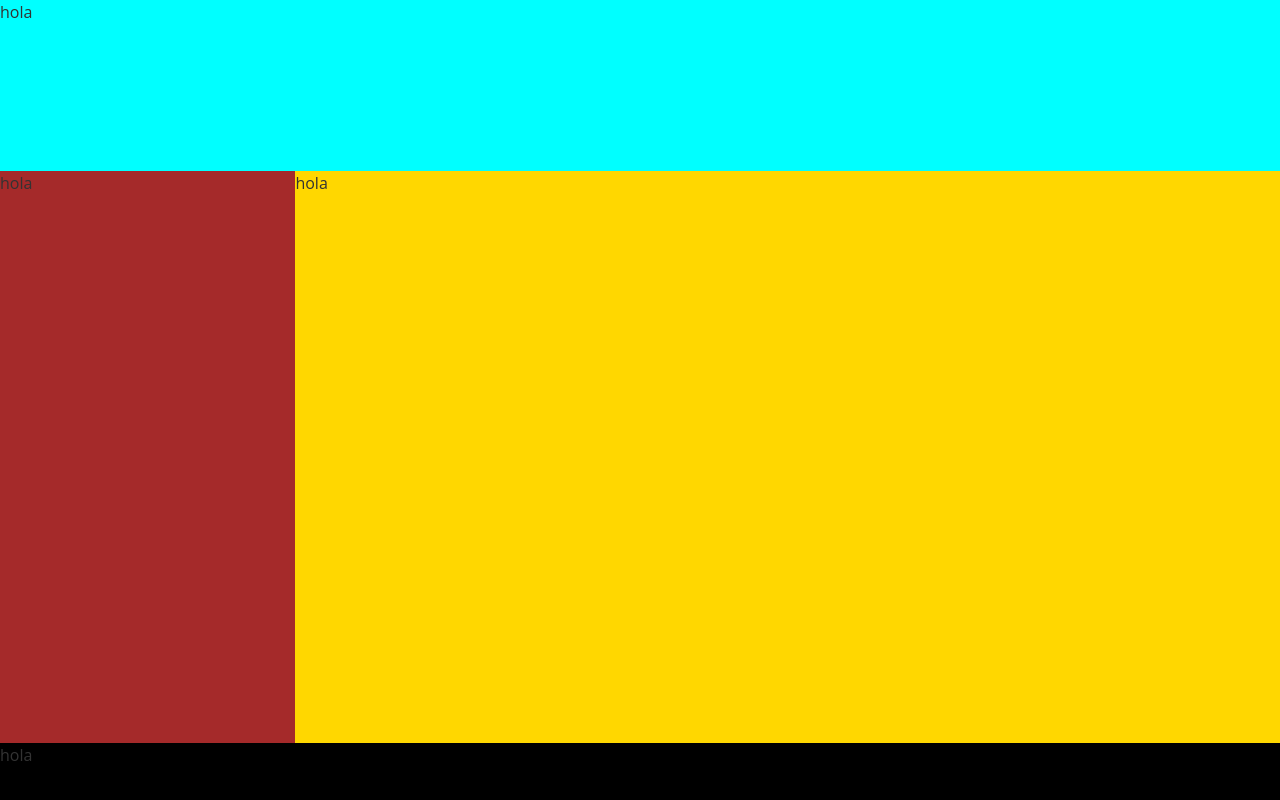
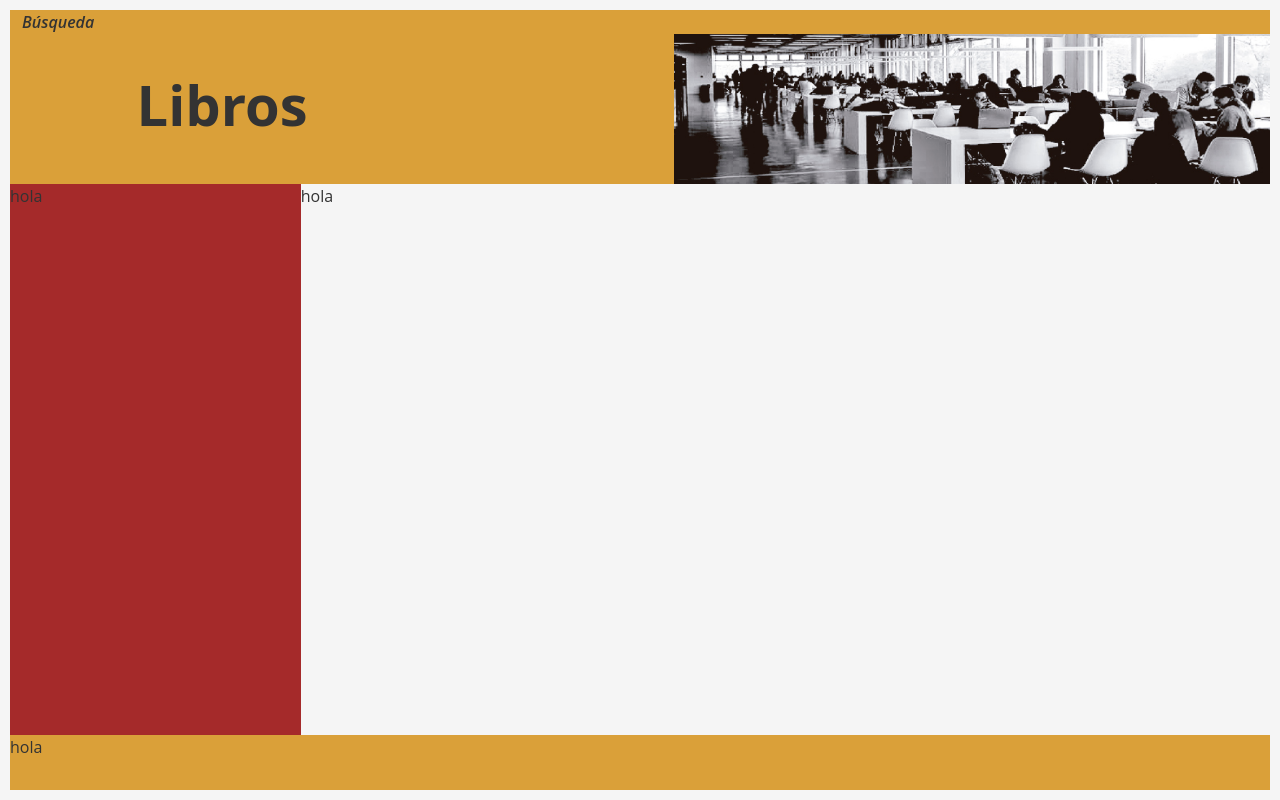
Before and after one commit to LopezAlejandro/busqueda-isis, a plain HTML site: page index.html in a window 1280 px wide. Drawn offline with nearby package versions, Linux system fonts and the light colour scheme.

Commit message:
segundo dia

```diff
--- a/css/estilo.css
+++ b/css/estilo.css
@@ -1,3 +1,12 @@
+:root{
+--color-libros: #DAA039;
+--color-revistas: #23E1A5;
+--color-diapoteca: #96A5D1;
+--color-tesis: #A7D0F2;
+--color-fondo: #f5f5f5;
+}
+
+
 * {
     font-family: "Open Sans", sans-serif;
     box-sizing: border-box;
@@ -14,38 +23,56 @@ body {
     font-size: 1em;
     line-height: 1.5;
     color: #333;
-    background-color: hsl(62, 42%, 86%);
+    background-color: var(--color-fondo);
     /* max-width: 1200px; */
     /* margin: 0 auto; */
     /* padding: 0 3em 1.5em; */
-
-}
-
-.parent {
     height: 100vh;
     display: grid;
     grid-template-columns: .3fr 1fr;
     grid-template-rows: .3fr 1fr .1fr;
     grid-column-gap: 0px;
     grid-row-gap: 0px;
+    padding:10px;
+    overflow: hidden;
+
 }
 
-.header {
+/* .parent {
+    height: 100vh;
+    display: grid;
+    grid-template-columns: .3fr 1fr;
+    grid-template-rows: .3fr 1fr .1fr;
+    grid-column-gap: 0px;
+    grid-row-gap: 0px;
+} */
+
+header {
     grid-area: 1 / 1 / 2 / 3;
-    background-color: aqua;
+    background-color: var(--color-libros)
 }
 
-.footer {
-    grid-area: 3 / 1 / 4 / 3;
-    background-color: black;
+.container-h{
+    display: flex;
+    flex-direction: column;
+    justify-content: space-between;
+    height: 100%;
+    padding-right: 0px;
+
 }
 
-.aside {
+
+footer {
+    grid-area: 3 / 1 / 4 / 3;
+    background-color: var(--color-libros)
+}
+
+aside {
     grid-area: 2 / 1 / 3 / 2;
     background-color: brown;
 }
 
-.main {
+main {
     grid-area: 2 / 2 / 3 / 3;
-    background-color: gold;
+    background-color: var(--color-fondo);
 }
--- a/index.html
+++ b/index.html
@@ -3,15 +3,53 @@
   <head>
     <meta charset="UTF-8" />
     <meta name="viewport" content="width=device-width, initial-scale=1.0" />
-    <title>Document</title>
-    <link rel="stylesheet" href="./css/estilo.css">
+    <title>Libros - B&uacute;squeda</title>
+    <link
+      href="https://cdn.jsdelivr.net/npm/bootstrap@5.3.2/dist/css/bootstrap.min.css"
+      rel="stylesheet"
+      integrity="sha384-T3c6CoIi6uLrA9TneNEoa7RxnatzjcDSCmG1MXxSR1GAsXEV/Dwwykc2MPK8M2HN"
+      crossorigin="anonymous"
+    />
+    <link rel="stylesheet" href="./css/estilo.css" />
   </head>
+
   <body>
-    <div class="parent">
-      <div class="header">hola</div>
-      <div class="footer">hola</div>
-      <div class="aside">hola</div>
-      <div class="main">hola</div>
-    </div>
+    <!-- <div class="parent"> -->
+    <header>
+      <div class="container-fluid container-h">
+        <div class="row">
+          <div class="col-6">
+            <div class="fw-semibold"><em>B&uacute;squeda</em></div>
+          </div>
+        </div>
+        <div class="row text-center">
+          <div class="col-4 align-self-center">
+            <div><h1 class="display-4 fw-bolder">Libros</h1></div>
+          </div>
+          <div class="col-8">
+            <img
+              src="./img/libros.png"
+              height="150px"
+              class="float-end"
+              alt="..."
+            />
+          </div>
+        </div>
+      </div>
+    </header>
+    <main>hola</main>
+    <aside>hola</aside>
+    <footer>hola</footer>
+    <!-- </div> -->
+    <script
+      src="https://cdn.jsdelivr.net/npm/@popperjs/core@2.11.8/dist/umd/popper.min.js"
+      integrity="sha384-I7E8VVD/ismYTF4hNIPjVp/Zjvgyol6VFvRkX/vR+Vc4jQkC+hVqc2pM8ODewa9r"
+      crossorigin="anonymous"
+    ></script>
+    <script
+      src="https://cdn.jsdelivr.net/npm/bootstrap@5.3.2/dist/js/bootstrap.min.js"
+      integrity="sha384-BBtl+eGJRgqQAUMxJ7pMwbEyER4l1g+O15P+16Ep7Q9Q+zqX6gSbd85u4mG4QzX+"
+      crossorigin="anonymous"
+    ></script>
   </body>
 </html>
```
Also changed, not shown: img/diapoteca.jpg (added), img/libros.png (added), img/revistas.png (added), img/tesis.png (added).
